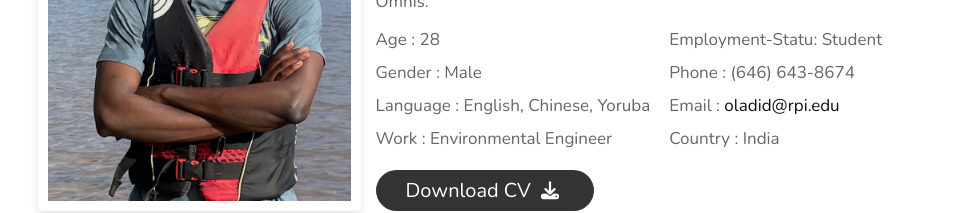
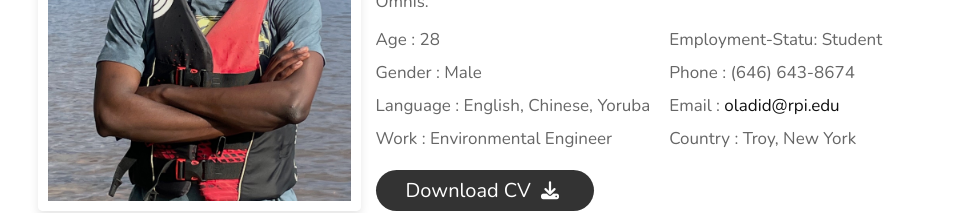
Before and after one commit to Oladipopreserve-19/odg-cv, a plain HTML site: page index.html in a window 1280 px wide. Shown: the part 1120-1333 px from the top of the page, without its empty margins (322-1280 px from the left). Drawn offline with nearby package versions, Linux system fonts and the light colour scheme.

Commit message:
Update index.html

```diff
--- a/index.html
+++ b/index.html
@@ -110,7 +110,7 @@
                             <p> <span> phone : </span> (646) 643-8674 </p>
                             <p> <span> email : </span>
                                 <a href="oladid@rpi.edu" target="_blank" id="email"> oladid@rpi.edu </a></p>
-                            <p> <span> country : </span> india </p>
+                            <p> <span> country : </span> Troy, New York </p>
                         </div>
                     </div>
                     <a href="/images/my Resume .docx" download><button class="btn"> download CV <i class="fas fa-download"></i> </button></a>
```
